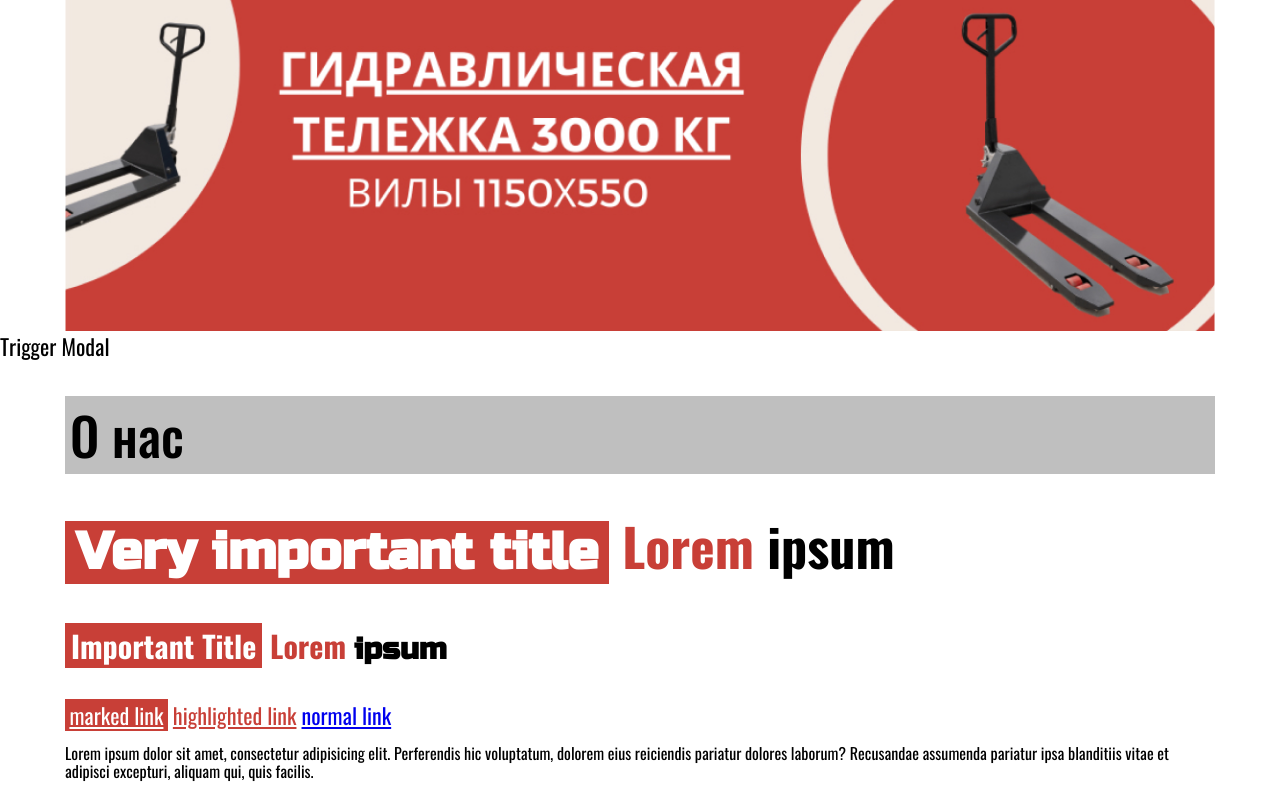
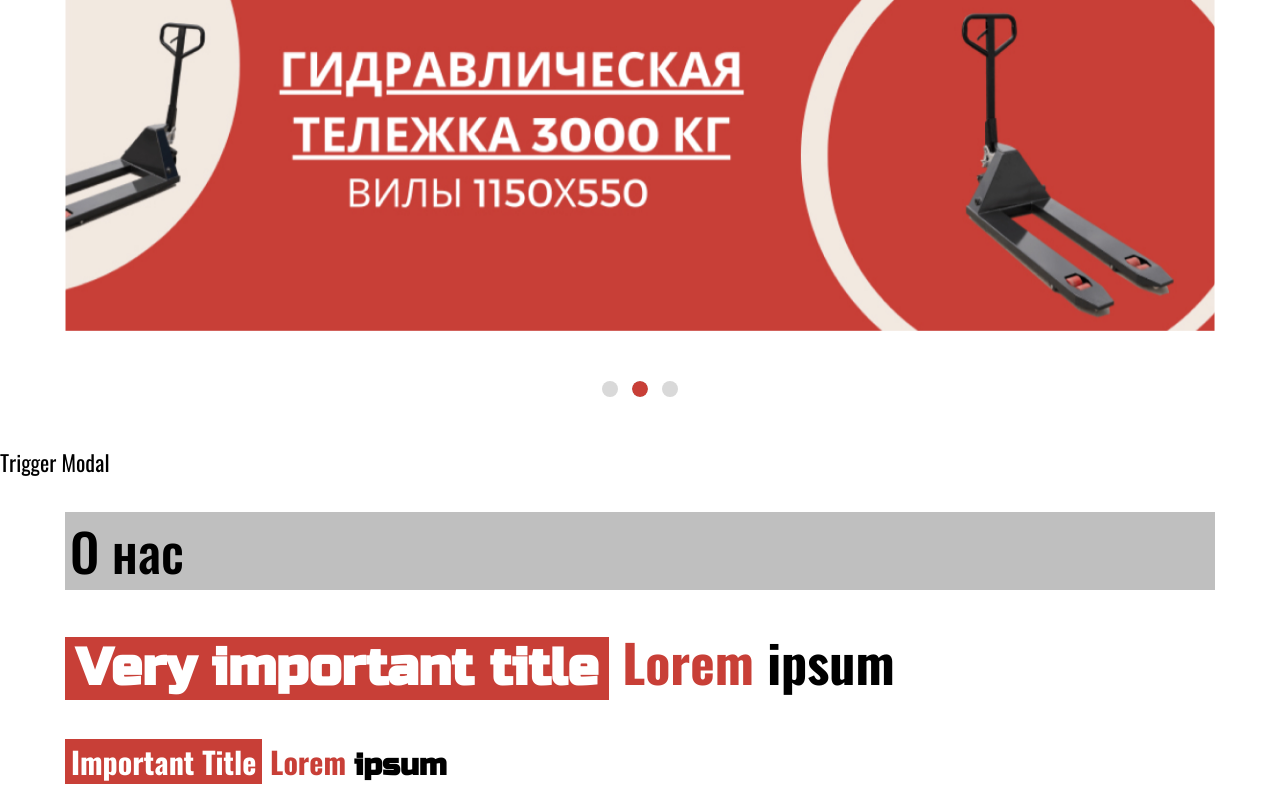
Before and after one commit to Lvl3Mage/Warehouse.v1, a website built with webpack: page src/html/index.html in a window 1280 px wide. Shown: the top 796 px of the page. Built offline with nearby package versions, Linux system fonts and the light colour scheme.

Commit message:
Change banner to slider

```diff
--- a/src/html/index.html
+++ b/src/html/index.html
@@ -1,8 +1,17 @@
 <%- include('inc/header.html') %>
 <div class="container">
-	<div class="banner">
-		<img src="../assets/images/banner.jpg" alt="">
+	<div class="banner-slider def-slider dots slick-dots-center">
+		<div class="banner">
+			<img src="../assets/images/banner.jpg" alt="">
+		</div>
+		<div class="banner">
+			<img src="../assets/images/banner.jpg" alt="">
+		</div>
+		<div class="banner">
+			<img src="../assets/images/banner.jpg" alt="">
+		</div>
 	</div>
+
 </div>
 <div class="modal-trigger" data-modal-id="contact-modal">Trigger Modal</div>
 <section>
--- a/src/js/main.js
+++ b/src/js/main.js
@@ -2,6 +2,17 @@ import './libs/slick.js'
 var $ = require( "jquery" );
 
 $(document).ready(function(){
+	$(".banner-slider").slick({
+		arrows:false,
+		dots:true,
+		fade: true,
+		infinite: true,
+		slidesToShow: 1,
+		slidesToScroll: 1,
+		autoplay: true,
+		autoplaySpeed: 4000,
+		pauseOnHover: true,
+	});
 	$(".def-slider-1").slick({
 		arrows:true,
 		dots:true,
```
Also changed, not shown: 1 other file.
